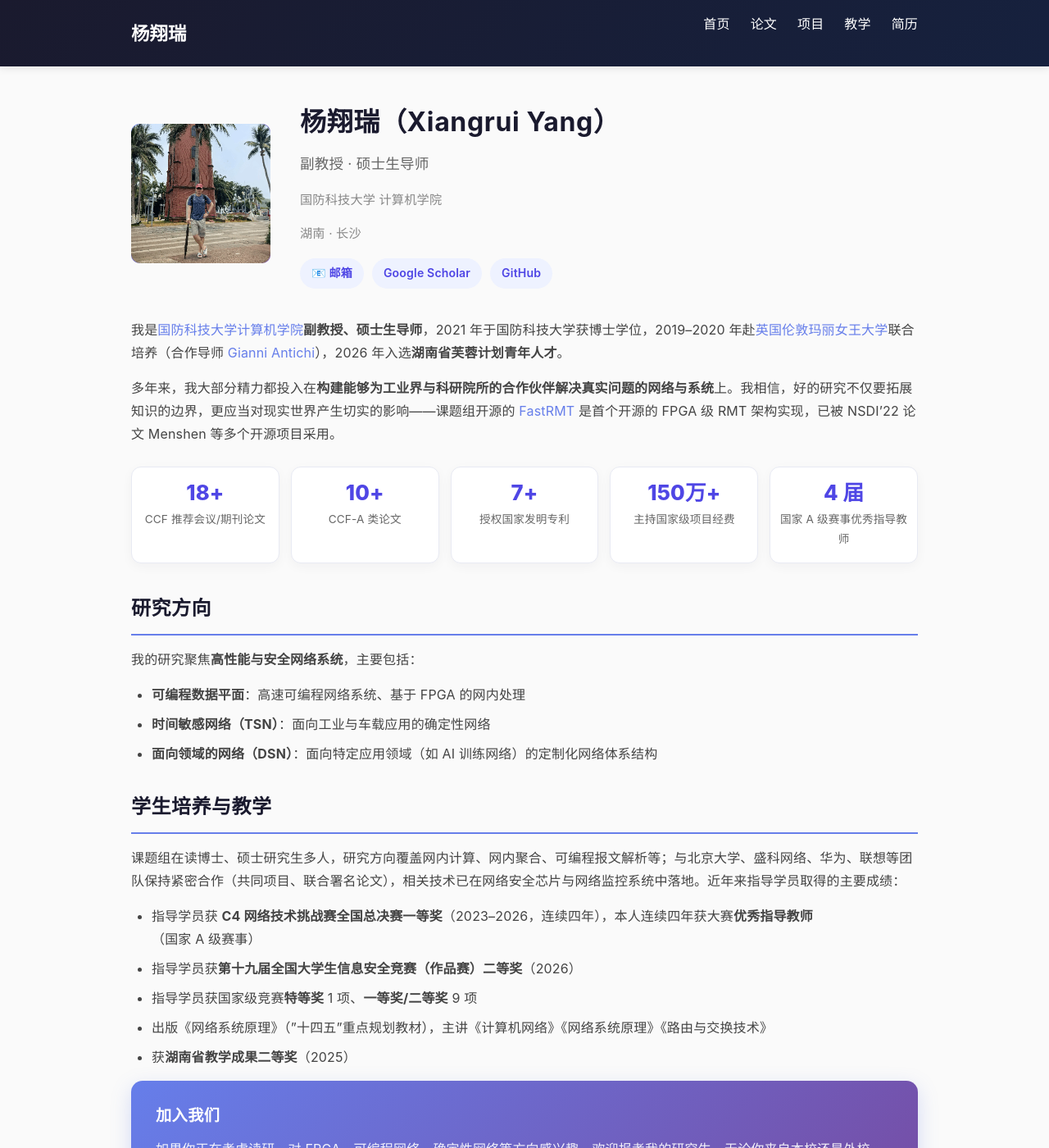
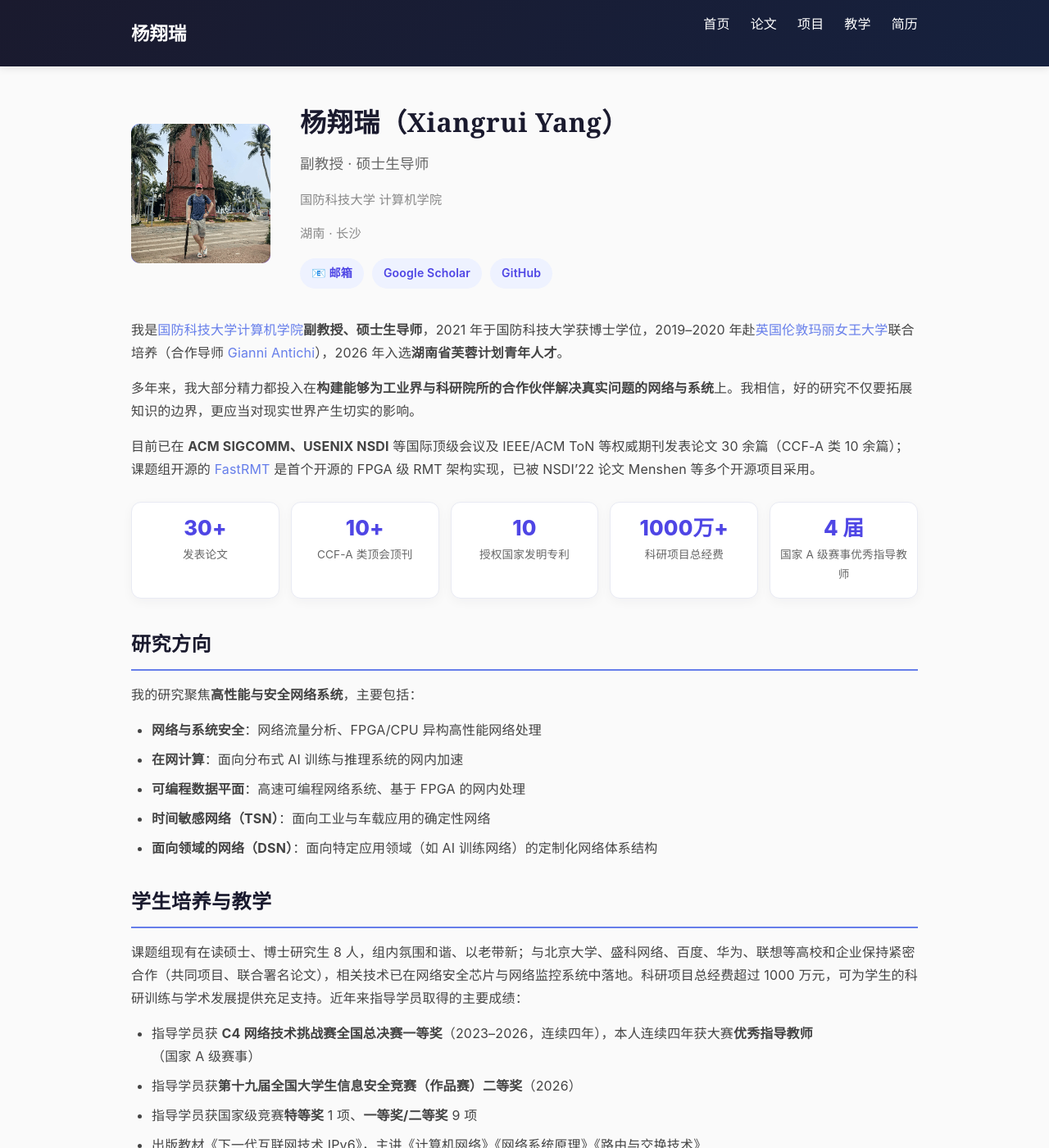
Before and after one commit to Winters123/Winters123.github.io, a Jekyll site: the page built from _pages/about.md, in a window 1280 px wide and 1400 px high. Shown: the whole window at 82% size. Built offline with Jekyll 4.4.1, drawn with Linux system fonts in a browser that asks for light colours; some of the changed text lies outside the part shown.

Commit message:
Update stats, research focus and typography
- Papers 30+, patents 10, total funding 10M+ CNY; highlight SIGCOMM/NSDI

- Prioritize network security and in-network computing research

- Fix textbook title; add team size and partners info

- Serif headings and logo for academic look

```diff
--- a/_pages/about.md
+++ b/_pages/about.md
@@ -24,13 +24,15 @@ hide_title: true
 
 我是[国防科技大学计算机学院](https://english.nudt.edu.cn/)**副教授、硕士生导师**，2021 年于国防科技大学获博士学位，2019–2020 年赴[英国伦敦玛丽女王大学](https://www.qmul.ac.uk/)联合培养（合作导师 [Gianni Antichi](https://gianniantichi.github.io/)），2026 年入选**湖南省芙蓉计划青年人才**。
 
-多年来，我大部分精力都投入在**构建能够为工业界与科研院所的合作伙伴解决真实问题的网络与系统**上。我相信，好的研究不仅要拓展知识的边界，更应当对现实世界产生切实的影响——课题组开源的 [FastRMT](https://github.com/Winters123/FastRMT) 是首个开源的 FPGA 级 RMT 架构实现，已被 NSDI'22 论文 Menshen 等多个开源项目采用。
+多年来，我大部分精力都投入在**构建能够为工业界与科研院所的合作伙伴解决真实问题的网络与系统**上。我相信，好的研究不仅要拓展知识的边界，更应当对现实世界产生切实的影响。
+
+目前已在 **ACM SIGCOMM、USENIX NSDI** 等国际顶级会议及 IEEE/ACM ToN 等权威期刊发表论文 30 余篇（CCF-A 类 10 余篇）；课题组开源的 [FastRMT](https://github.com/Winters123/FastRMT) 是首个开源的 FPGA 级 RMT 架构实现，已被 NSDI'22 论文 Menshen 等多个开源项目采用。
 
 <div class="stats-bar">
-    <div class="stat-item"><div class="stat-number">18+</div><div class="stat-label">CCF 推荐会议/期刊论文</div></div>
-    <div class="stat-item"><div class="stat-number">10+</div><div class="stat-label">CCF-A 类论文</div></div>
-    <div class="stat-item"><div class="stat-number">7+</div><div class="stat-label">授权国家发明专利</div></div>
-    <div class="stat-item"><div class="stat-number">150万+</div><div class="stat-label">主持国家级项目经费</div></div>
+    <div class="stat-item"><div class="stat-number">30+</div><div class="stat-label">发表论文</div></div>
+    <div class="stat-item"><div class="stat-number">10+</div><div class="stat-label">CCF-A 类顶会顶刊</div></div>
+    <div class="stat-item"><div class="stat-number">10</div><div class="stat-label">授权国家发明专利</div></div>
+    <div class="stat-item"><div class="stat-number">1000万+</div><div class="stat-label">科研项目总经费</div></div>
     <div class="stat-item"><div class="stat-number">4 届</div><div class="stat-label">国家 A 级赛事优秀指导教师</div></div>
 </div>
 
@@ -38,23 +40,25 @@ hide_title: true
 
 我的研究聚焦**高性能与安全网络系统**，主要包括：
 
+- **网络与系统安全**：网络流量分析、FPGA/CPU 异构高性能网络处理
+- **在网计算**：面向分布式 AI 训练与推理系统的网内加速
 - **可编程数据平面**：高速可编程网络系统、基于 FPGA 的网内处理
 - **时间敏感网络（TSN）**：面向工业与车载应用的确定性网络
 - **面向领域的网络（DSN）**：面向特定应用领域（如 AI 训练网络）的定制化网络体系结构
 
 ## 学生培养与教学
 
-课题组在读博士、硕士研究生多人，研究方向覆盖网内计算、网内聚合、可编程报文解析等；与北京大学、盛科网络、华为、联想等团队保持紧密合作（共同项目、联合署名论文），相关技术已在网络安全芯片与网络监控系统中落地。近年来指导学员取得的主要成绩：
+课题组现有在读硕士、博士研究生 8 人，组内氛围和谐、以老带新；与北京大学、盛科网络、百度、华为、联想等高校和企业保持紧密合作（共同项目、联合署名论文），相关技术已在网络安全芯片与网络监控系统中落地。科研项目总经费超过 1000 万元，可为学生的科研训练与学术发展提供充足支持。近年来指导学员取得的主要成绩：
 
 - 指导学员获 **C4 网络技术挑战赛全国总决赛一等奖**（2023–2026，连续四年），本人连续四年获大赛**优秀指导教师**（国家 A 级赛事）
 - 指导学员获**第十九届全国大学生信息安全竞赛（作品赛）二等奖**（2026）
 - 指导学员获国家级竞赛**特等奖** 1 项、**一等奖/二等奖** 9 项
-- 出版《网络系统原理》（"十四五"重点规划教材），主讲《计算机网络》《网络系统原理》《路由与交换技术》
+- 出版教材《下一代互联网技术 IPv6》，主讲《计算机网络》《网络系统原理》《路由与交换技术》
 - 获**湖南省教学成果二等奖**（2025）
 
 <div class="join-card">
     <h3>加入我们</h3>
-    <p>如果你正在考虑读研，对 FPGA、可编程网络、确定性网络等方向感兴趣，欢迎报考我的研究生。无论你来自本校还是外校，只要自驱力强、乐于动手用设计解决真实问题，我都非常欢迎你与我联系。</p>
+    <p>如果你正在考虑读研，对网络与系统安全、在网计算、可编程网络等方向感兴趣，欢迎报考我的研究生。无论你来自本校还是外校，只要自驱力强、乐于动手用设计解决真实问题，我都非常欢迎你与我联系。</p>
     <p>请将<strong>简历（附成绩单）</strong>与你的<strong>兴趣方向</strong>发送至 <a href="mailto:yangxiangrui11@nudt.edu.cn">yangxiangrui11@nudt.edu.cn</a>，期待与你交流。</p>
 </div>
 
--- a/assets/css/style.css
+++ b/assets/css/style.css
@@ -39,6 +39,7 @@ header nav {
 }
 
 header .logo a {
+    font-family: 'Source Han Serif SC', 'Noto Serif SC', 'Songti SC', 'STSong', SimSun, Georgia, 'Times New Roman', serif;
     font-size: 1.4rem;
     font-weight: 700;
     color: white;
@@ -67,6 +68,11 @@ main {
     margin: 0 auto;
     padding: 40px 20px;
     min-height: calc(100vh - 200px);
+}
+
+h1, h2, h3 {
+    font-family: 'Source Han Serif SC', 'Noto Serif SC', 'Songti SC', 'STSong', SimSun, Georgia, 'Times New Roman', serif;
+    font-weight: 700;
 }
 
 h1 {
```
Also changed, not shown: _pages/cv.md (+3 -3 lines), _pages/teaching.md (+1 -1 lines).
